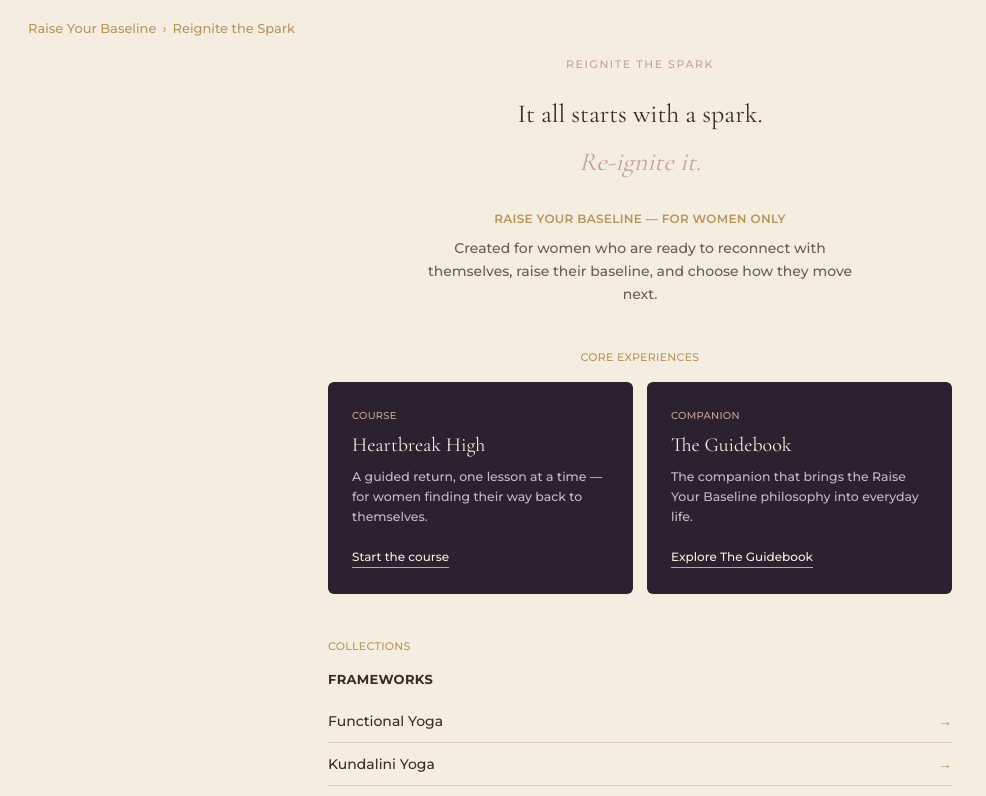
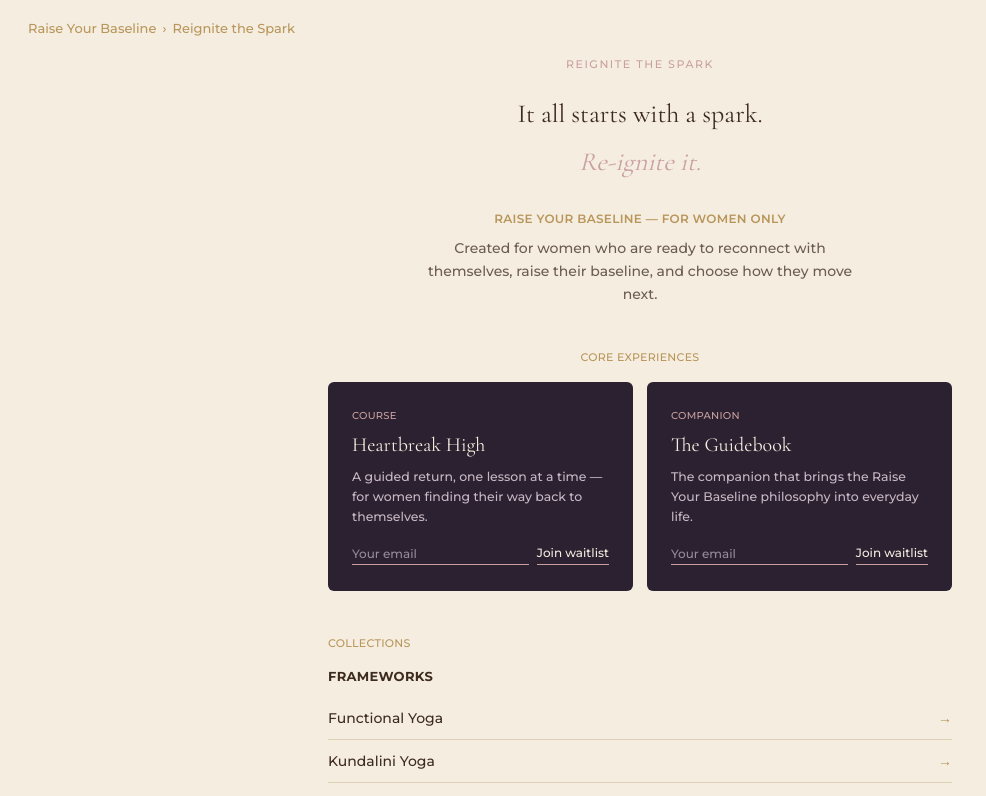
Before and after one commit to RaiseYourBaseline/raiseyourbaseline, a Next.js app: page /reignite-the-spark in a window 1280 px wide. Shown: the top 796 px of the page, without its empty margins (0-986 px from the left). Built offline with nearby package versions, Linux system fonts and the light colour scheme.

Commit message:
Replace spans with forms for waitlist sign-up

```diff
--- a/app/reignite-the-spark/page.tsx
+++ b/app/reignite-the-spark/page.tsx
@@ -45,9 +45,22 @@ export default function ReigniteTheSparkPage() {
               A guided return, one lesson at a time — for women finding their way back to
               themselves.
             </p>
-            <span className="text-xs text-rts-cardText border-b border-rts-rose pb-0.5 inline-block">
-              Start the course
-            </span>
+                        <form action="https://formspree.io/f/mrpzlekv" method="POST" className="flex gap-2">
+              <input type="hidden" name="product" value="Heartbreak High" />
+              <input
+                type="email"
+                name="email"
+                required
+                placeholder="Your email"
+                className="flex-1 min-w-0 bg-transparent border-b border-rts-rose text-rts-cardText text-xs placeholder:text-rts-cardBody/70 focus:outline-none py-0.5"
+              />
+              <button
+                type="submit"
+                className="text-xs text-rts-cardText border-b border-rts-rose pb-0.5 whitespace-nowrap"
+              >
+                Join waitlist
+              </button>
+            </form>
           </div>
           <div className="bg-rts-card rounded-md px-6 py-[26px]">
             <div className="text-[10px] uppercase tracking-wide text-rts-rose mb-2">Companion</div>
@@ -55,9 +68,22 @@ export default function ReigniteTheSparkPage() {
             <p className="text-[12.5px] text-rts-cardBody leading-relaxed mb-4">
               The companion that brings the Raise Your Baseline philosophy into everyday life.
             </p>
-            <span className="text-xs text-rts-cardText border-b border-rts-rose pb-0.5 inline-block">
-              Explore The Guidebook
-            </span>
+                        <form action="https://formspree.io/f/mrpzlekv" method="POST" className="flex gap-2">
+              <input type="hidden" name="product" value="The Guidebook" />
+              <input
+                type="email"
+                name="email"
+                required
+                placeholder="Your email"
+                className="flex-1 min-w-0 bg-transparent border-b border-rts-rose text-rts-cardText text-xs placeholder:text-rts-cardBody/70 focus:outline-none py-0.5"
+              />
+              <button
+                type="submit"
+                className="text-xs text-rts-cardText border-b border-rts-rose pb-0.5 whitespace-nowrap"
+              >
+                Join waitlist
+              </button>
+            </form>
           </div>
         </div>
 
```
